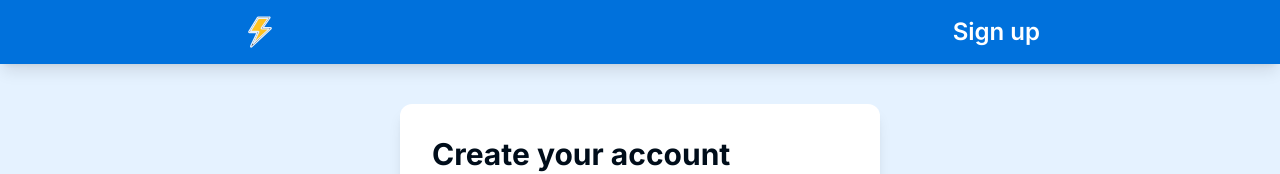
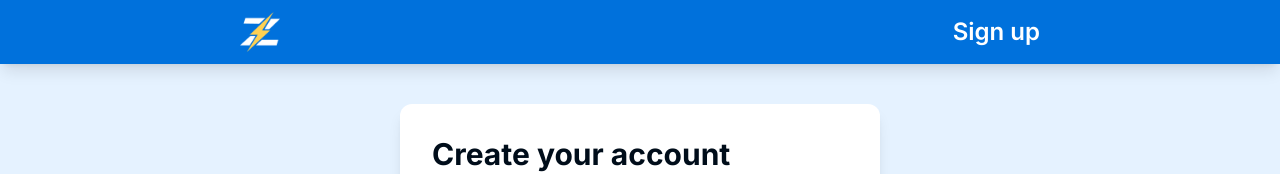
Before and after one commit to mahmoud-masoud/digital-zone, a React (Vite) app: page /signup in a window 1280 px wide. Shown: the top 174 px of the page. Built offline with nearby package versions, Linux system fonts and the light colour scheme; no server answers.

Commit message:
update logo - bring back dashboard statistics and small fixes

```diff
--- a/index.html
+++ b/index.html
@@ -5,12 +5,13 @@
 
     <meta name="viewport" content="width=device-width, initial-scale=1.0" />
     <meta name="description" content="Digital Zone for everything digital" />
+    <link rel="icon" type="image/png" href="/logo.png" />
     <link rel="preconnect" href="https://fonts.gstatic.com/" crossorigin />
     <link
       href="https://fonts.googleapis.com/css2?family=Inter:wght@200;300;400;500;600;700&display=swap"
       rel="stylesheet"
     />
-    <title>Digital Zone</title>
+    <title>Digital Zone.</title>
   </head>
   <body>
     <div id="root"></div>
--- a/src/Routes/AdminRoutes.jsx
+++ b/src/Routes/AdminRoutes.jsx
@@ -17,7 +17,7 @@ const AdminRoutes = {
   element: <AdminRoot />,
   children: [
     {
-      // index: true,
+      index: true,
 
       element: (
         <Suspense fallback={<PageSpinner />}>
--- a/src/UI/Logo.jsx
+++ b/src/UI/Logo.jsx
@@ -1,68 +1,5 @@
 function Logo() {
-  return (
-    <svg
-      xmlns='http://www.w3.org/2000/svg'
-      width='32'
-      height='32'
-      viewBox='0 0 32 32'
-      className=' w-10 h-10 stroke-light stroke-1'
-    >
-      <g
-        fill='#3b3c3d'
-        fillRule='evenodd'
-        strokeLinecap='round'
-        strokeLinejoin='round'
-        color='#000'
-        fontFamily='sans-serif'
-      >
-        <path
-          style={{
-            lineHeight: 'normal',
-            WebkitTextIndent: '0',
-            textIndent: '0',
-            WebkitTextAlign: 'start',
-            textAlign: 'start',
-            WebkitTextDecorationLine: 'none',
-            textDecorationLine: 'none',
-            WebkitTextDecorationStyle: 'solid',
-            textDecorationStyle: 'solid',
-            WebkitTextDecorationColor: '#000',
-            textDecorationColor: '#000',
-            WebkitTextTransform: 'none',
-            textTransform: 'none',
-            isolation: 'auto',
-            mixBlendMode: 'normal',
-          }}
-          d='M864.927 1907.531a.5.5 0 00-.426.24l-7 11.5a.5.5 0 00.425.76h6.208l-5.159 10.786a.5.5 0 00.793.58l15.501-14.5a.5.5 0 00-.342-.866h-6.035l5.443-7.71a.5.5 0 00-.408-.79z'
-          overflow='visible'
-          transform='translate(-850.428 -1903.531)'
-        ></path>
-        <path
-          style={{
-            lineHeight: 'normal',
-            WebkitTextIndent: '0',
-            textIndent: '0',
-            WebkitTextAlign: 'start',
-            textAlign: 'start',
-            WebkitTextDecorationLine: 'none',
-            textDecorationLine: 'none',
-            WebkitTextDecorationStyle: 'solid',
-            textDecorationStyle: 'solid',
-            WebkitTextDecorationColor: '#000',
-            textDecorationColor: '#000',
-            WebkitTextTransform: 'none',
-            textTransform: 'none',
-            isolation: 'auto',
-            mixBlendMode: 'normal',
-          }}
-          fill='#FFC220'
-          d='M865.208 1908.531h7.756l-5.445 7.713a.5.5 0 00.408.787h5.736l-12.641 11.825 4.356-9.108a.5.5 0 00-.451-.717h-6.11z'
-          overflow='visible'
-          transform='translate(-850.428 -1903.531)'
-        ></path>
-      </g>
-    </svg>
-  );
+  return <img src="/logo.png" alt="Logo" className="h-10 w-10" />;
 }
 
 export default Logo;
--- a/src/Utils/firebase-functions.js
+++ b/src/Utils/firebase-functions.js
@@ -17,31 +17,81 @@ import {
 } from "firebase/firestore";
 import { createUserWithEmailAndPassword, updateProfile } from "firebase/auth";
 
+// export const uploadImages = async (urls, category, productId) => {
+//   const imagesUrls = [];
+
+//   try {
+//     for (const imgUrl of urls) {
+//       if (!imgUrl.startsWith("blob")) {
+//         imagesUrls.push(imgUrl);
+//         continue;
+//       }
+//       const blobData = await fetch(imgUrl).then((response) => response.blob());
+//       const resFile = new File(
+//         [blobData],
+//         Math.random() * 10 * Date.now() + 22,
+//         { type: blobData.type },
+//       );
+
+//       const storageRef = ref(
+//         storage,
+//         `${category}/${productId}/${resFile.name}`,
+//       );
+//       const uploadedTask = await uploadBytes(storageRef, resFile);
+
+//       const url = await getDownloadURL(uploadedTask.ref);
+
+//       imagesUrls.push(url);
+//     }
+//   } catch (error) {
+//     console.log(error);
+//   }
+
+//   return imagesUrls;
+// };
+
 export const uploadImages = async (urls, category, productId) => {
   const imagesUrls = [];
 
   try {
     for (const imgUrl of urls) {
+      // لو الصورة already uploaded
       if (!imgUrl.startsWith("blob")) {
         imagesUrls.push(imgUrl);
         continue;
       }
+
+      // تحويل blob -> file
       const blobData = await fetch(imgUrl).then((response) => response.blob());
-      const resFile = new File(
-        [blobData],
-        Math.random() * 10 * Date.now() + 22,
-        { type: blobData.type },
+
+      const file = new File([blobData], `${Date.now()}-${Math.random()}.png`, {
+        type: blobData.type,
+      });
+
+      // form data
+      const formData = new FormData();
+
+      formData.append("file", file);
+
+      formData.append("upload_preset", import.meta.env.VITE_UPLOAD_PRESET);
+
+      // optional folder structure
+      formData.append("folder", `${category}/${productId}`);
+
+      // upload
+      const res = await fetch(
+        `https://api.cloudinary.com/v1_1/${
+          import.meta.env.VITE_CLOUD_NAME
+        }/image/upload`,
+        {
+          method: "POST",
+          body: formData,
+        },
       );
 
-      const storageRef = ref(
-        storage,
-        `${category}/${productId}/${resFile.name}`,
-      );
-      const uploadedTask = await uploadBytes(storageRef, resFile);
+      const data = await res.json();
 
-      const url = await getDownloadURL(uploadedTask.ref);
-
-      imagesUrls.push(url);
+      imagesUrls.push(data.secure_url);
     }
   } catch (error) {
     console.log(error);
--- a/src/Utils/zod.js
+++ b/src/Utils/zod.js
@@ -15,7 +15,7 @@ export const productFormSchema = z.object({
   ),
   images: z
     .array(z.string())
-    .min(4, "At least 4 images is required for the product."),
+    .min(2, "At least 4 images is required for the product."),
   tags: z.array(z.string()).min(1, "At least one tag is required"),
 });
 
```
Also changed, not shown: src/components/Admin/Orders/OrdersTable.jsx (+178 -2 lines), public/logo.png (added).
